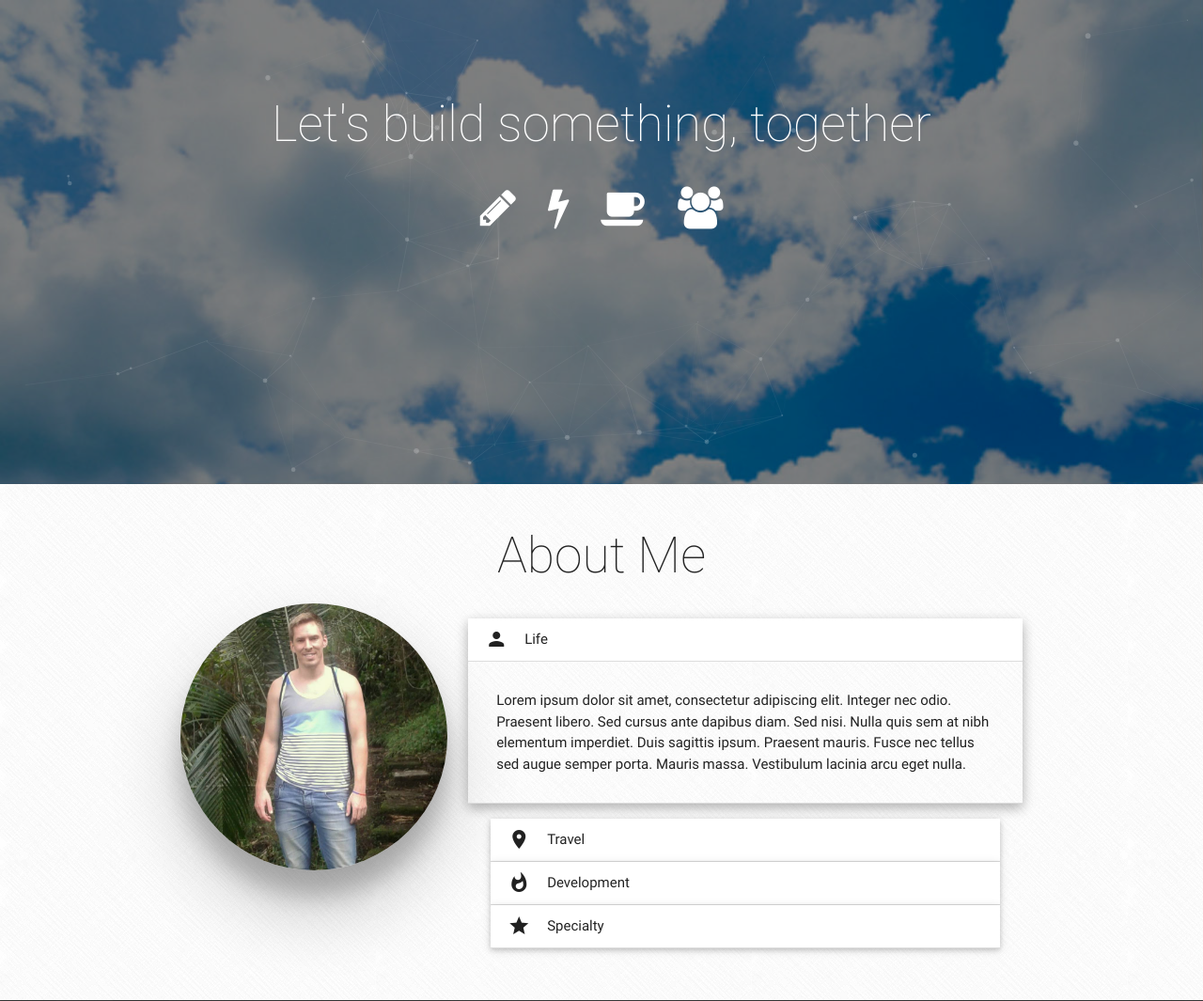
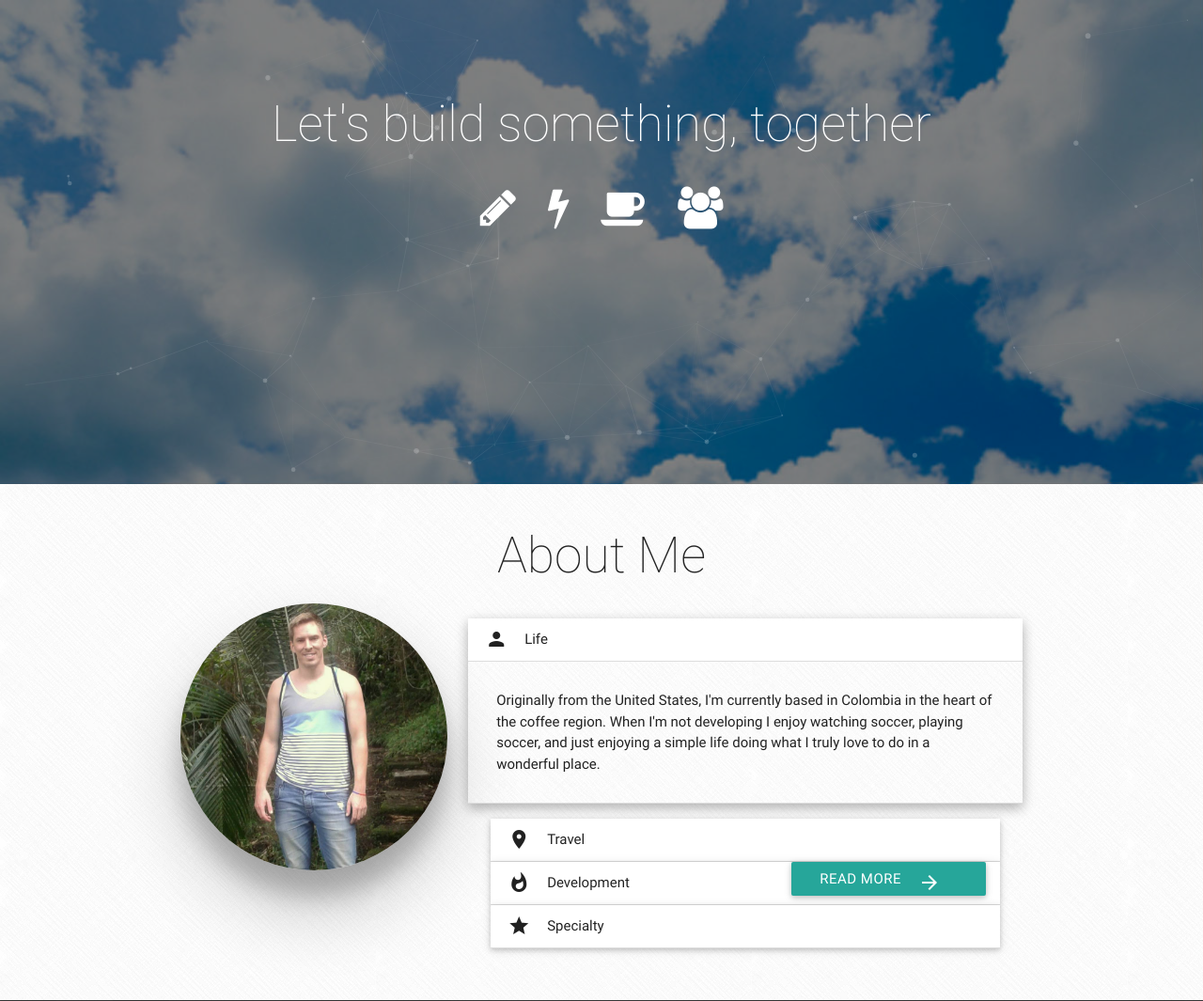
Before and after one commit to awwester/profile, a Django app: page / in a window 1280 px wide. Shown: the top 1065 px of the page at 94% size. Run offline with Django 3.2, Linux system fonts and the light colour scheme; data that the repository does not hold is empty; some libraries are stand-ins or nearby versions.

Commit message:
push hover classes

```diff
--- a/core/templates/home.html
+++ b/core/templates/home.html
@@ -6,7 +6,7 @@
     <section class="header valign-wrapper">
       <div id="particles-js"></div>
       <div class="overlay">
-        <h2 class="skinny">Let's build something, together</h2>
+        <h2 class="skinny">Let's build something<span data-sr="enter right, move 30px, wait 2.2s">, together</span></h2>
         <div class="show-container">
           <i class="fa fa-pencil fa-3x" data-sr="spin 360deg, enter left, ease-in-out 200px, wait 0.5s, over 1s"></i>
           <i class="fa fa-bolt fa-3x" data-sr="flip 90deg, enter top, move 50px, wait 1s"></i>
@@ -29,22 +29,31 @@
               <li class="active">
                 <div class="collapsible-header active"><i class="material-icons">person</i>Life</div>
                 <div class="collapsible-body">
-                  <p>Lorem ipsum dolor sit amet, consectetur adipiscing elit. Integer nec odio. Praesent libero. Sed cursus ante dapibus diam. Sed nisi. Nulla quis sem at nibh elementum imperdiet. Duis sagittis ipsum. Praesent mauris. Fusce nec tellus sed augue semper porta. Mauris massa. Vestibulum lacinia arcu eget nulla. </p>
+                  <p>Originally from the United States, I'm currently based in Colombia in the heart of the coffee region. When I'm not developing I enjoy watching soccer, playing soccer, and just enjoying a simple life doing what I truly love to do in a wonderful place.</p>
                 </div>
               </li>
               <li>
                 <div class="collapsible-header"><i class="material-icons">place</i>Travel</div>
                 <div class="collapsible-body">
-                  <p>Class aptent taciti sociosqu ad litora torquent per conubia nostra, per inceptos himenaeos. Curabitur sodales ligula in libero. Sed dignissim lacinia nunc. Curabitur tortor. Pellentesque nibh. Aenean quam. In scelerisque sem at dolor. Maecenas mattis. Sed convallis tristique sem. Proin ut ligula vel nunc egestas porttitor. Morbi lectus risus, iaculis vel, suscipit quis, luctus non, massa. Fusce ac turpis quis ligula lacinia aliquet. Mauris ipsum. </p>
+                  <p>A few years ago, I was working the United States in a small town in Washington state called Richland. My life was too easy and I hit a rut. I had accomplished everything I could there and decided to get rid of all my things, rent my house, and explore the world. For more info on that, if you wish you can check out my travel blog, <a href="http://travelblogwave.com/stepsofatraveler">Steps of a Traveler</a>, which I made as part of my <a href="http://www.travelblogwave.com">Travel Blog Wave</a> project.</p>
                 </div>
               </li>
               <li>
-                <div class="collapsible-header"><i class="material-icons">whatshot</i>Development</div>
-                <div class="collapsible-body"><p>Lorem ipsum dolor sit amet.</p></div>
+                <div class="collapsible-header">
+                  <i class="material-icons">whatshot</i>Development
+                    <a href="#" class="btn right"><i class="material-icons right">arrow_forward</i>Read More</a>
+                  </div>
+                <div class="collapsible-body">
+                  <p>At my job in the U.S. I mostly did analysis, database development, and business process management. After 5 years of telling my managers that I wanted to get more into development work, I took matters into my own hands. After being confined to the Microsoft universe, I quickly found out the power of the open source world. It was like opening your eyes to a whole new world.</p>
+                </div>
               </li>
               <li>
                 <div class="collapsible-header"><i class="material-icons">grade</i>Specialty</div>
-                <div class="collapsible-body"><p>Lorem ipsum dolor sit amet.</p></div>
+                <div class="collapsible-body">
+                <p>There are so many developers out there, you might be wondering what makes me special? Coming from a business background, I get it. I understand both sides.<br><br>
+                  <a href="#" data-sr="enter right, wait 2s">Want to know more?</a>
+                </p>
+                </div>
               </li>
             </ul>
 
@@ -159,7 +168,7 @@
           {% endfor %}
         </div>
         <div class="row">
-          <div class="right">
+          <div class="right push-right">
             <a class="waves-effect waves-light btn-large" href="{% url 'blog-home' %}">
               <i class="material-icons right" >arrow_forward</i>View All
             </a>
```
Also changed, not shown: static/scss/_global.scss (+26 -7 lines).
